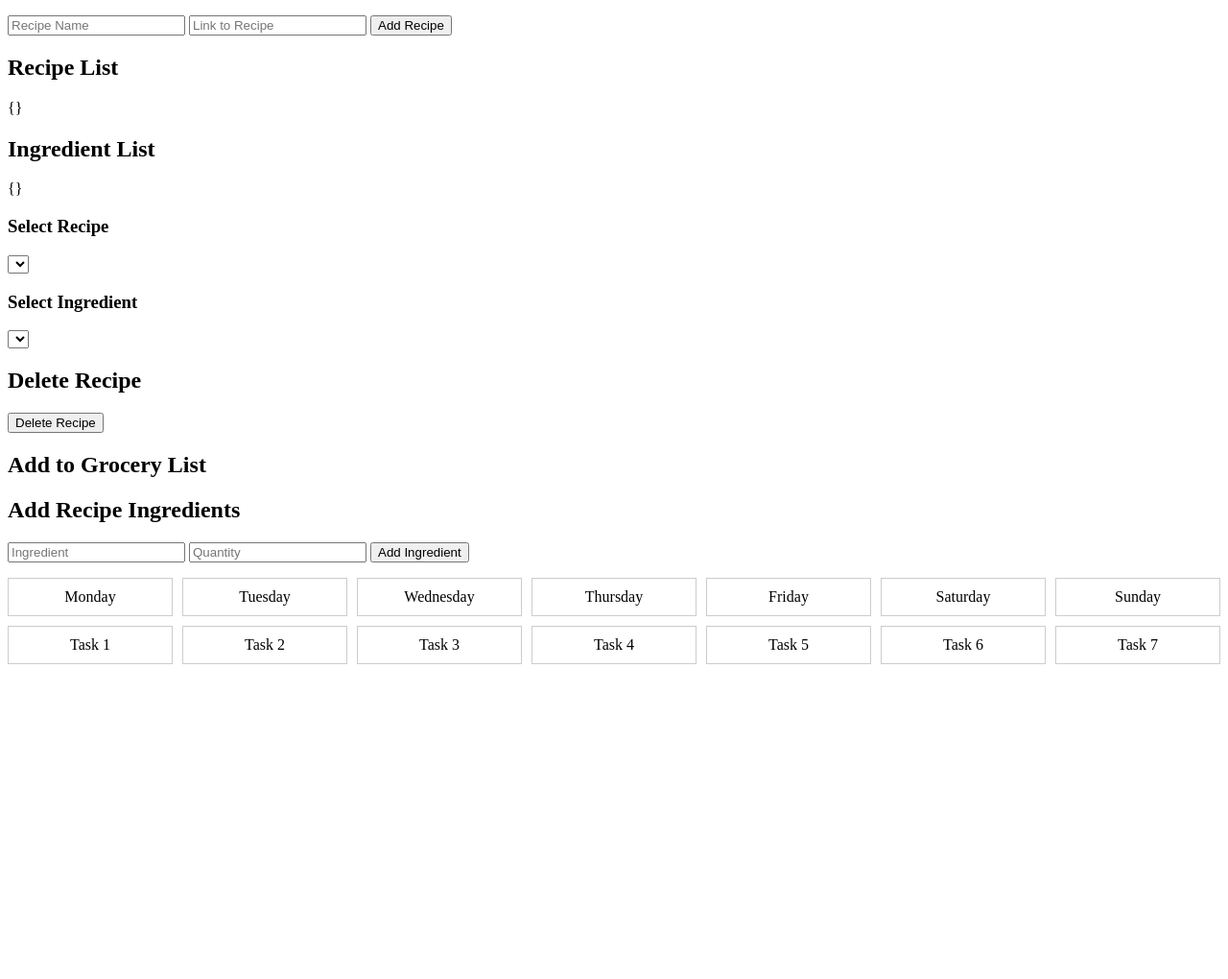
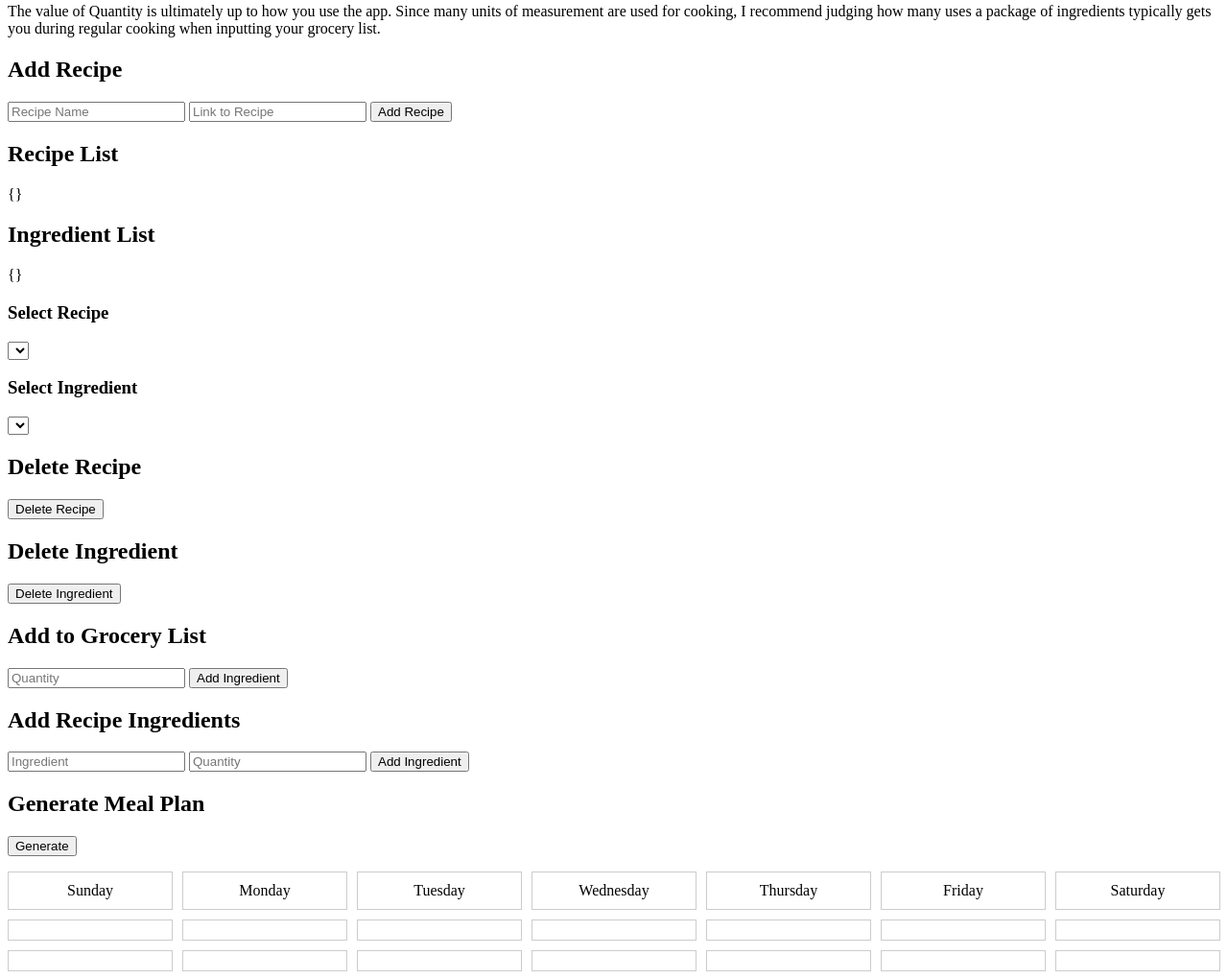
Before and after one commit to Dunkahoop/Web-Meal-Planner, a website: page webmealplanner.html in a window 1280 px wide. Shown: the part 111-1131 px from the top of the page at 96% size. Before the commit the page ends 811 px from the top, so only its background shows below. Drawn offline with Linux system fonts and the light colour scheme.

Commit message:
finished grocery list - plan generator incomplete

```diff
--- a/script.js
+++ b/script.js
@@ -1,11 +1,23 @@
 // Load recipes and ingredients from local storage or use default recipes
 var recipes = JSON.parse(localStorage.getItem("recipes")) || {};
 var ingredients = JSON.parse(localStorage.getItem("ingredients")) || {};
-var groceryList = JSON.parse(localStorage.getItem("groceryList")) || {};
+var groceryList = JSON.parse(sessionStorage.getItem("groceryList")) || {};
 
 // Get select element
 var select = document.getElementById("options");
 var ingreList = document.getElementById("ingredientList");
+
+var totalItems = 0;//used as counter to stop program when no more items in grocery list
+
+var dayList = [
+  ["day1", "meal1", "web1"],
+  ["day2", "meal2", "web2"],
+  ["day3", "meal3", "web3"],
+  ["day4", "meal4", "web4"],
+  ["day5", "meal5", "web5"],
+  ["day6", "meal6", "web6"],
+  ["day7", "meal7", "web7"],
+];
 
 updateOptions();
 
@@ -16,7 +28,7 @@ function updateOptions() {
   }
 
   while (ingreList.firstChild) {
-    ingreList.removeChild(select.firstChild);
+    ingreList.removeChild(ingreList.firstChild);
   }
 
   // Populate select element with keys of JSON object
@@ -39,8 +51,7 @@ function addRecipe() {
   var value = document.getElementById("value").value;
 
   // Add new recipes
-  if(key && value)
-  recipes[key] = { website: value, ingredients: [] };
+  if (key && value) recipes[key] = { website: value, ingredients: [] };
 
   // Save recipes to local storage
   localStorage.setItem("recipes", JSON.stringify(recipes));
@@ -52,18 +63,6 @@ function addRecipe() {
   document.getElementById("value").value = "";
 
   updateOptions();
-
-  // // Clear existing options in the dropdown
-  // while (options.firstChild) {
-  //   options.removeChild(options.firstChild);
-  // }
-
-  // // Populate select element with keys of JSON object
-  // for (var key in recipes) {
-  //   var option = document.createElement("option");
-  //   option.text = key;
-  //   select.add(option);
-  // }
 }
 
 function deleteRecipe() {
@@ -75,18 +74,21 @@ function deleteRecipe() {
   document.getElementById("demo").innerHTML = JSON.stringify(recipes, null, 2); // Update the display
 
   updateOptions();
+}
 
-  // // Clear existing options in the dropdown
-  // while (options.firstChild) {
-  //   options.removeChild(options.firstChild);
-  // }
+function deleteIngredient() {
+  var options = document.getElementById("ingredientList");
+  var badIngre = options.value;
+  //localStorage.removeItem(badRecipe);
+  delete ingredients[badIngre]; // Remove the recipe from the recipes object
+  localStorage.setItem("ingredients", JSON.stringify(ingredients)); // Save the updated recipes
+  document.getElementById("ingredients").innerHTML = JSON.stringify(
+    ingredients,
+    null,
+    2
+  ); // Update the display
 
-  // //update dropdown menu
-  // for (var key in recipes) {
-  //   var option = document.createElement("option");
-  //   option.text = key;
-  //   select.add(option);
-  // }
+  updateOptions();
 }
 
 function addIngredient() {
@@ -95,9 +97,14 @@ function addIngredient() {
   var quantity = document.getElementById("quantity").value;
 
   // Add new recipes
-  if(ingredient) //ensure recipes is actually in box
-  {recipes[options.value].ingredients.push({name: ingredient, quantity: quantity});
-  ingredients[ingredient] = {quantity: quantity};}
+  if (ingredient && quantity)
+    //ensure recipes is actually in box
+    recipes[options.value].ingredients.push({
+      name: ingredient,
+      quantity: quantity,
+    });
+
+  if (!ingredients[ingredient]) ingredients[ingredient] = ingredient;
 
   // Save recipes and ingredients to local storage
   localStorage.setItem("recipes", JSON.stringify(recipes));
@@ -105,7 +112,11 @@ function addIngredient() {
 
   // Update paragraph
   document.getElementById("demo").innerHTML = JSON.stringify(recipes, null, 2);
-  document.getElementById("ingredients").innerHTML = JSON.stringify(ingredients, null, 2);
+  document.getElementById("ingredients").innerHTML = JSON.stringify(
+    ingredients,
+    null,
+    2
+  );
 
   document.getElementById("ingredient").value = "";
   document.getElementById("quantity").value = "";
@@ -113,11 +124,32 @@ function addIngredient() {
   updateOptions();
 }
 
-//TODO: add in this function; enable button in HTML file
-// function addToList() {
+function addToList() {
+  var ingredient = document.getElementById("ingredientList");
+  var quantity = document.getElementById("listQuantity").value;
 
-// }
+  totalItems += quantity;
+
+  groceryList[ingredient.value] = { quantity: quantity };
+
+  sessionStorage.setItem("groceryList", JSON.stringify(groceryList, null, 2));
+
+  document.getElementById("listQuantity").value = "";
+}
+
+//TODO: get this working!
+function genMealPlan() {
+  //TODO: add loop that either runs 7 times or through dayList
+  var obj_keys = Object.keys(recipes);
+  var rand_key = obj_keys[Math.floor(Math.random() * obj_keys.length)];
+  //https://stackoverflow.com/questions/30061969/select-random-object-from-json
+}
+
 
 // Initial display of recipes
 document.getElementById("demo").innerHTML = JSON.stringify(recipes, null, 2);
-document.getElementById("ingredients").innerHTML = JSON.stringify(ingredients, null, 2);
+document.getElementById("ingredients").innerHTML = JSON.stringify(
+  ingredients,
+  null,
+  2
+);
--- a/webmealplanner.html
+++ b/webmealplanner.html
@@ -5,11 +5,11 @@
     <meta name="viewport" content="width=device-width, initial-scale=1.0">
     <title>Weekly Meal Planner</title>
     <link rel="stylesheet" href="style.css">
-
   </head>
   <body>
     <h1>Weekly Meal Planner</h1>
-
+    <p>IMPORTANT!</p>
+    <p>The value of Quantity is ultimately up to how you use the app. Since many units of measurement are used for cooking, I recommend judging how many uses a package of ingredients typically gets you during regular cooking when inputting your grocery list.</p>
     <div id="add">
       <h2>Add Recipe</h2>
       <input id="key" type="text" placeholder="Recipe Name" />
@@ -26,13 +26,15 @@
     <select name="ingredientList" id="ingredientList" title="ingredientList"></select>
     <div id="delete">
       <h2>Delete Recipe</h2>
-
       <button onclick="deleteRecipe()">Delete Recipe</button>
+      <h2>Delete Ingredient</h2>
+      <button onclick="deleteIngredient()">Delete Ingredient</button>
     </div>
     <p></p>
     <div id="edit">
       <h2>Add to Grocery List</h2>
-      <!-- <button onclick="addtoList()">Add Ingredient</button> -->
+      <input id="listQuantity" type="text" placeholder="Quantity"/>
+      <button onclick="addToList()">Add Ingredient</button>
     </div>
     <div>
       <h2>Add Recipe Ingredients</h2>
@@ -40,22 +42,33 @@
       <input id="quantity" type="text" placeholder="Quantity"/>
       <button onclick="addIngredient()">Add Ingredient</button>
     </div>
+    <div>
+      <h2>Generate Meal Plan</h2>
+      <button onclick="genMealPlan()">Generate</button>
+    </div>
     </p>
     <div class="planner">
+        <div class="day">Sunday</div>
         <div class="day">Monday</div>
         <div class="day">Tuesday</div>
         <div class="day">Wednesday</div>
         <div class="day">Thursday</div>
         <div class="day">Friday</div>
         <div class="day">Saturday</div>
-        <div class="day">Sunday</div>
-        <div class="day">Task 1</div>
-        <div class="day">Task 2</div>
-        <div class="day">Task 3</div>
-        <div class="day">Task 4</div>
-        <div class="day">Task 5</div>
-        <div class="day">Task 6</div>
-        <div class="day">Task 7</div>
+        <div class="day" id="meal1"></div>
+        <div class="day" id="meal2"></div>
+        <div class="day" id="meal3"></div>
+        <div class="day" id="meal4"></div>
+        <div class="day" id="meal5"></div>
+        <div class="day" id="meal6"></div>
+        <div class="day" id="meal7"></div>
+        <div class="day" id="web1"></div>
+        <div class="day" id="web2"></div>
+        <div class="day" id="web3"></div>
+        <div class="day" id="web4"></div>
+        <div class="day" id="web5"></div>
+        <div class="day" id="web6"></div>
+        <div class="day" id="web7"></div>
     </div>
 
     <script type="text/javascript" src="script.js"></script>
```
